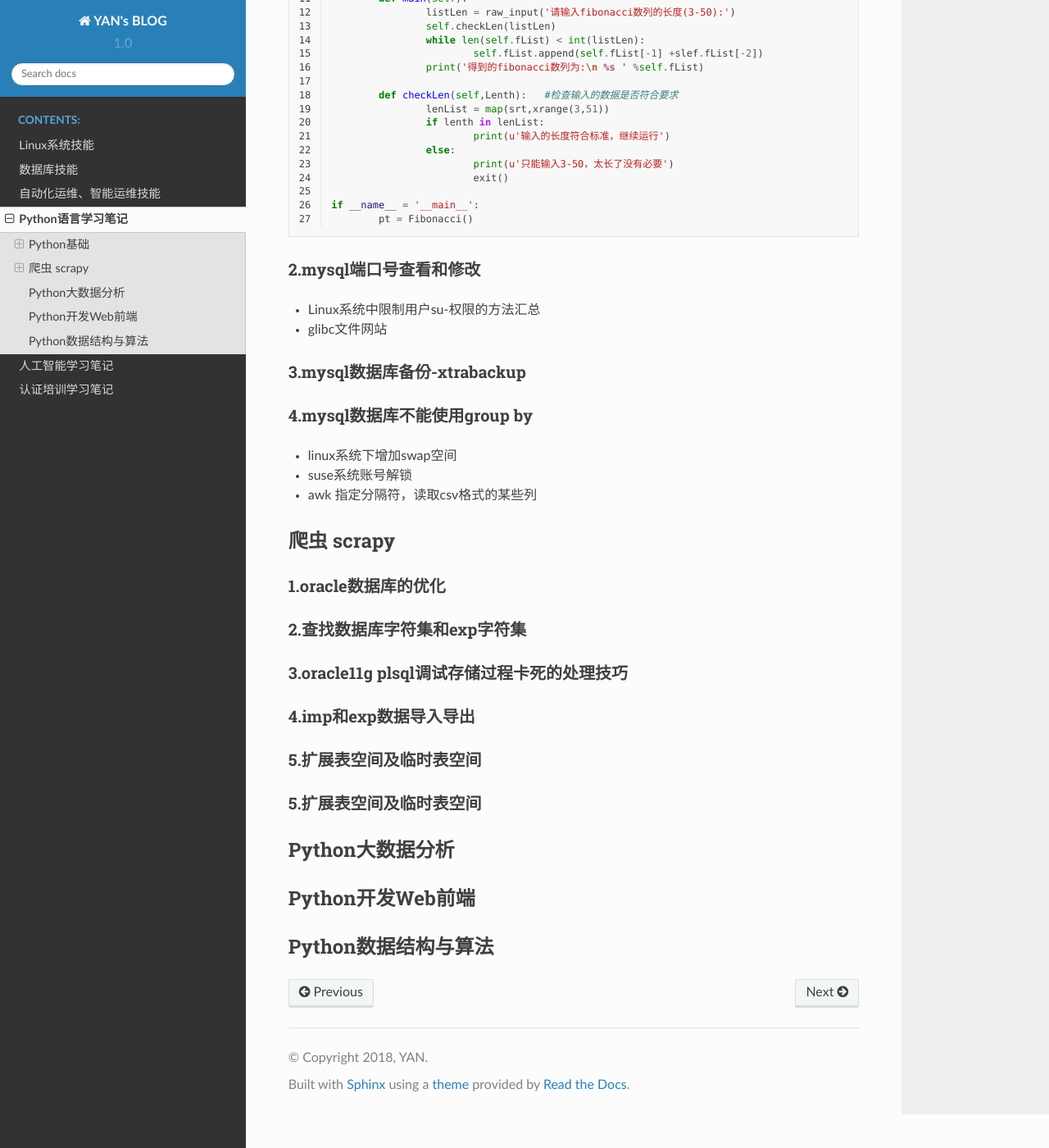
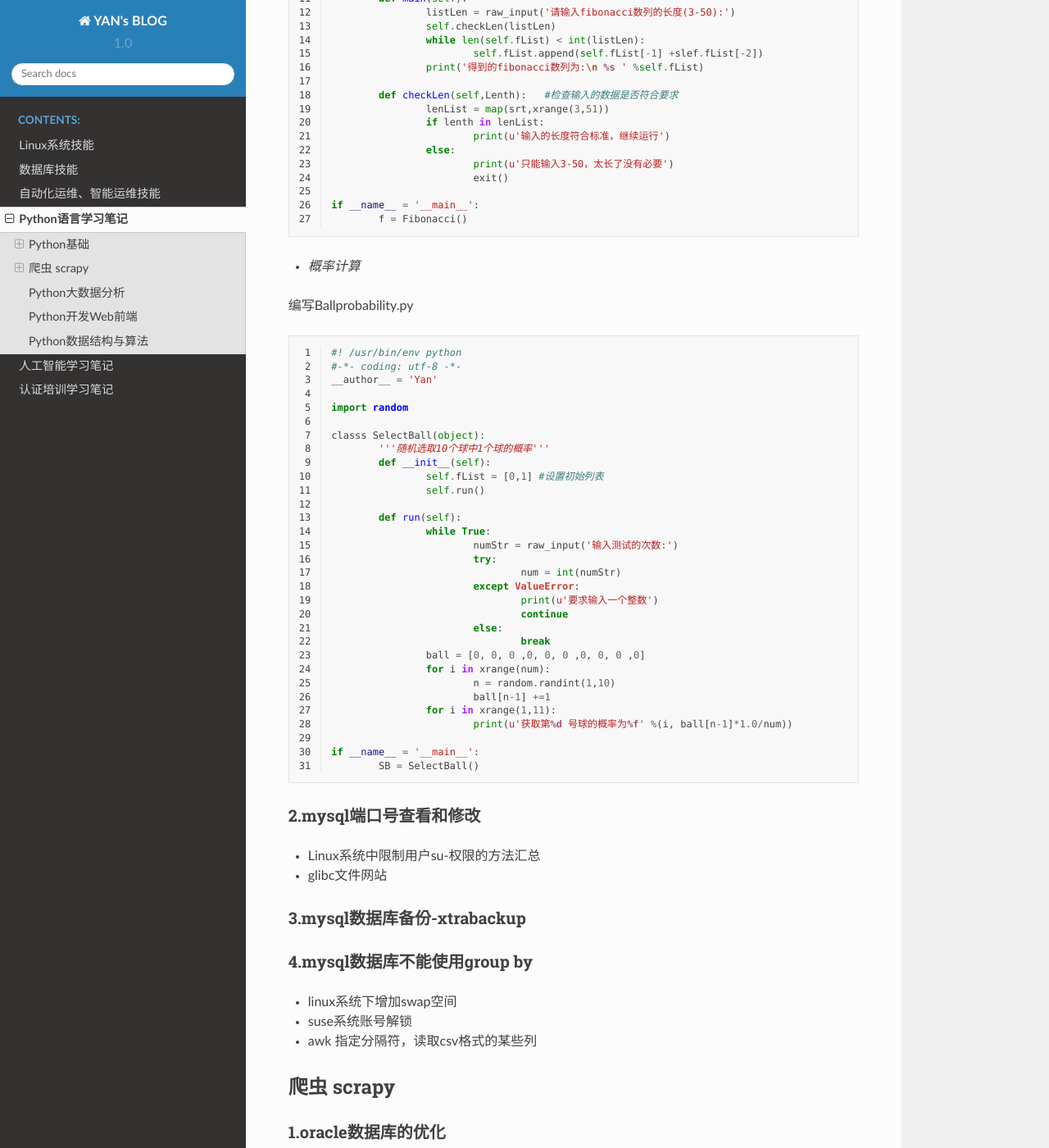
Before and after one commit to jeque/mkdocs, a Sphinx documentation site: the page built from source/Python.rst, in a window 1280 px wide and 1400 px high, scrolled down 1015 px. Shown: the whole window at 82% size. Built offline with Sphinx 7.4.7 and the Read the Docs theme 2.0.0, drawn with Linux system fonts in a browser that asks for light colours.

Commit message:
Ballprobability
Ballprobability

```diff
--- a/source/Python.rst
+++ b/source/Python.rst
@@ -67,7 +67,46 @@ Python基础
 				exit()
 
 	if __name__ = '__main__':
-		pt = Fibonacci()
+		f = Fibonacci()
+
+- *概率计算*
+
+编写Ballprobability.py
+
+.. code-block:: python
+	:linenos:
+
+	#! /usr/bin/env python
+	#-*- coding: utf-8 -*-
+	__author__ = 'Yan'
+
+	import random
+
+	classs SelectBall(object):
+		'''随机选取10个球中1个球的概率'''
+		def __init__(self):
+			self.fList = [0,1] #设置初始列表
+			self.run()
+
+		def run(self):
+			while True:
+				numStr = raw_input('输入测试的次数:')
+				try:
+					num = int(numStr)
+				except ValueError:
+					print(u'要求输入一个整数')
+					continue
+				else:
+					break
+			ball = [0, 0, 0 ,0, 0, 0 ,0, 0, 0 ,0]
+			for i in xrange(num):
+				n = random.randint(1,10)
+				ball[n-1] +=1
+			for i in xrange(1,11):
+				print(u'获取第%d 号球的概率为%f' %(i, ball[n-1]*1.0/num))
+
+	if __name__ = '__main__':
+		SB = SelectBall()
 
 **2.mysql端口号查看和修改**
 ~~~~~~~~~~~~~~~~~~~~~~~~~~~~~~~~~~
```
